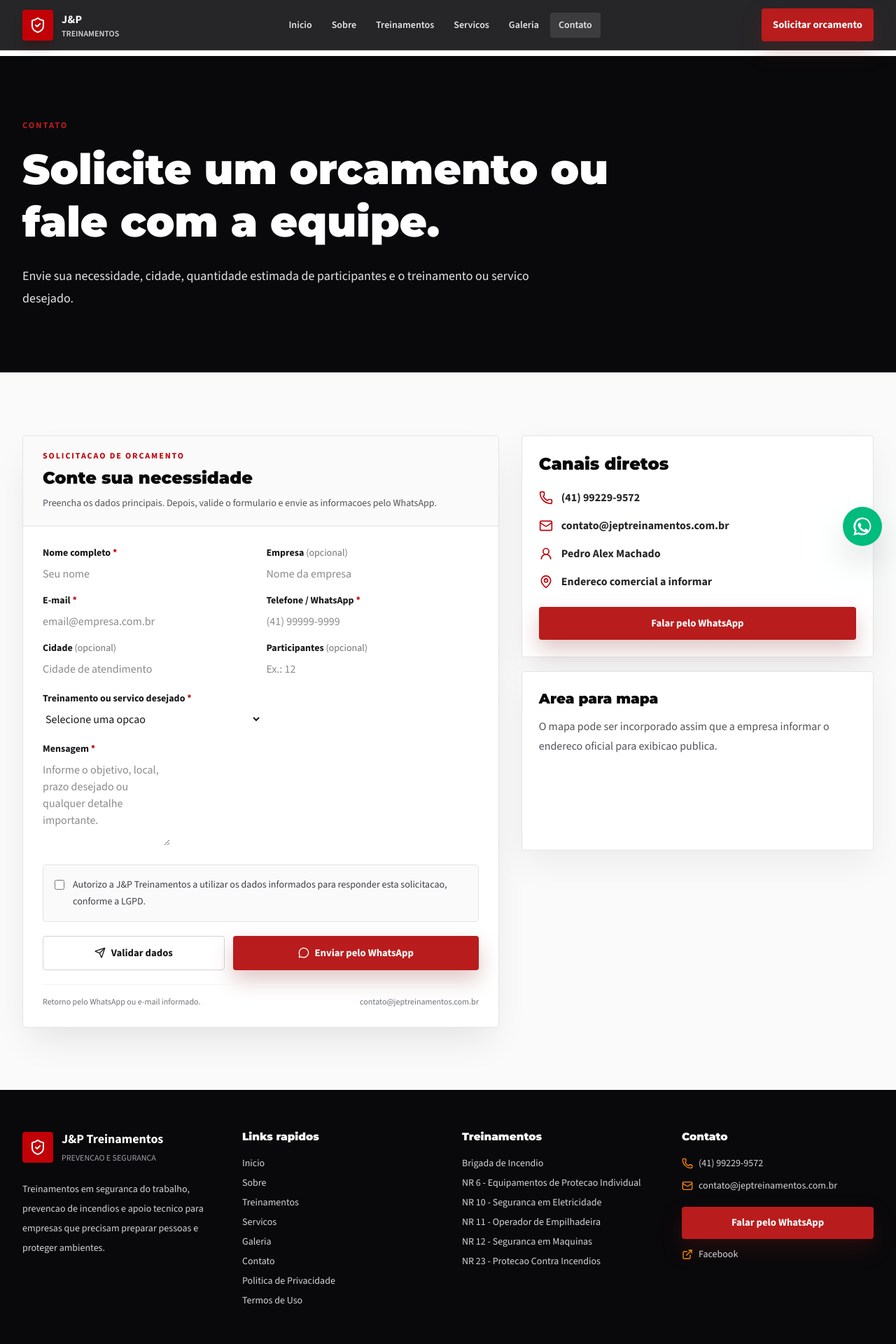
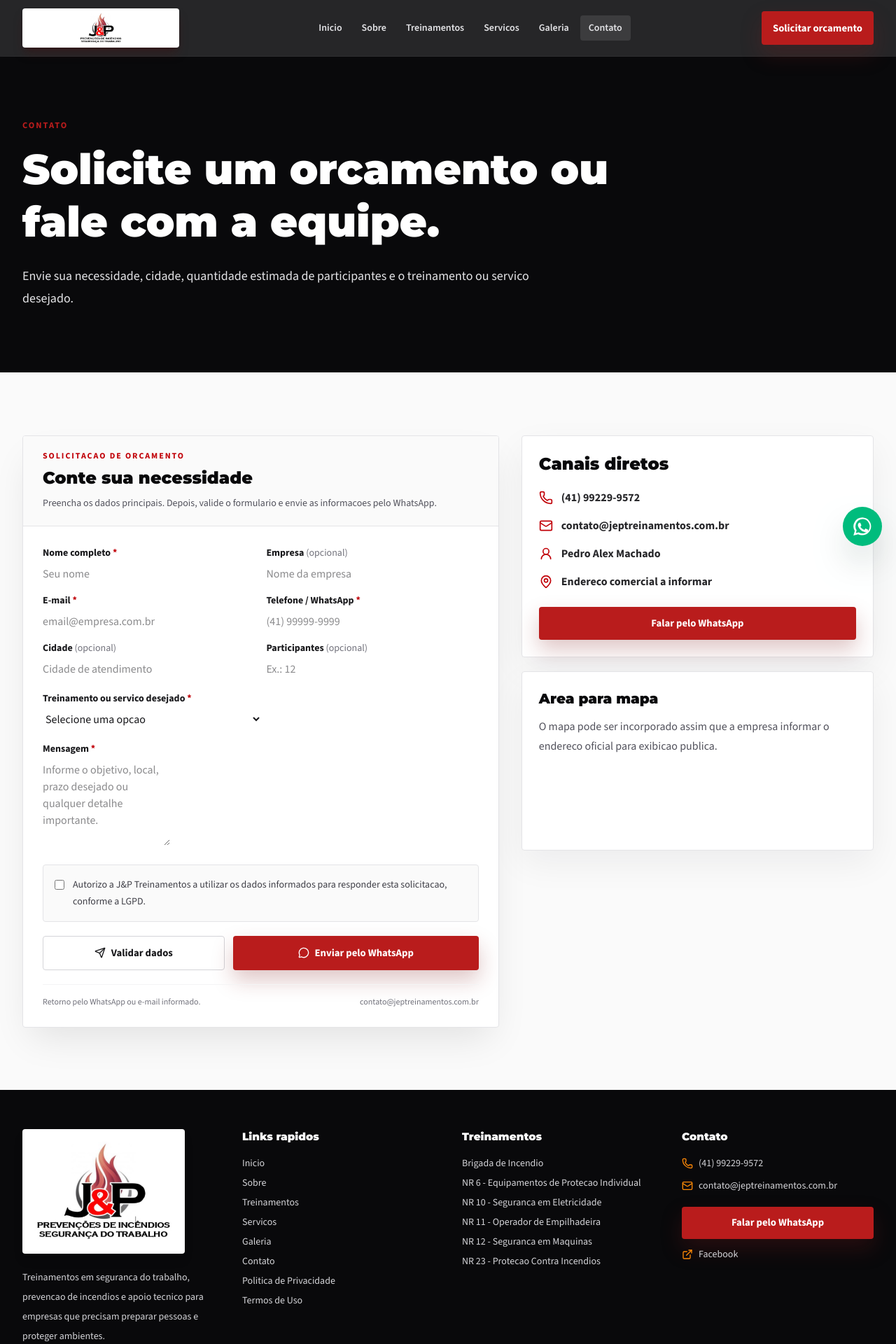
Before and after one commit to lucasmendesinf/jeptreinamentos, a Next.js app: page /contato in a window 1280 px wide. Shown: the top 1920 px of the page at 70% size. Built offline with nearby package versions, Linux system fonts and the light colour scheme.

Commit message:
Update site logo

```diff
--- a/components/Footer.tsx
+++ b/components/Footer.tsx
@@ -1,5 +1,6 @@
 import Link from "next/link";
-import { ExternalLink, Mail, Phone, ShieldCheck } from "lucide-react";
+import Image from "next/image";
+import { ExternalLink, Mail, Phone } from "lucide-react";
 import { navItems, services, siteConfig, trainings } from "@/lib/site-data";
 import { whatsappLink } from "@/lib/utils";
 
@@ -10,14 +11,14 @@ export function Footer() {
     <footer className="bg-zinc-950 text-zinc-300">
       <div className="mx-auto grid max-w-7xl gap-10 px-4 py-14 sm:px-6 md:grid-cols-2 lg:grid-cols-4 lg:px-8">
         <div>
-          <div className="mb-5 flex items-center gap-3 text-white">
-            <span className="flex h-11 w-11 items-center justify-center rounded-sm bg-red-700">
-              <ShieldCheck className="h-6 w-6" />
-            </span>
-            <div>
-              <strong className="block text-lg">J&P Treinamentos</strong>
-              <span className="text-xs uppercase text-zinc-400">Prevencao e seguranca</span>
-            </div>
+          <div className="mb-5 inline-flex rounded-sm bg-white p-3 shadow-lg shadow-black/20">
+            <Image
+              src="/logo-jp.png"
+              alt="J&P Prevencoes de Incendios e Seguranca do Trabalho"
+              width={413}
+              height={306}
+              className="h-auto w-52 object-contain"
+            />
           </div>
           <p className="text-sm leading-7">
             Treinamentos em seguranca do trabalho, prevencao de incendios e apoio tecnico para empresas que precisam preparar pessoas e proteger ambientes.
--- a/components/Header.tsx
+++ b/components/Header.tsx
@@ -1,6 +1,7 @@
 "use client";
 
-import { Menu, ShieldCheck, X } from "lucide-react";
+import { Menu, X } from "lucide-react";
+import Image from "next/image";
 import Link from "next/link";
 import { usePathname } from "next/navigation";
 import { useState } from "react";
@@ -14,13 +15,16 @@ export function Header() {
   return (
     <header className="fixed inset-x-0 top-0 z-50 border-b border-white/10 bg-zinc-950/88 text-white backdrop-blur-xl">
       <div className="mx-auto flex max-w-7xl items-center justify-between px-4 py-3 sm:px-6 lg:px-8">
-        <Link href="/" className="flex items-center gap-3" aria-label="J&P Treinamentos - inicio">
-          <span className="flex h-11 w-11 items-center justify-center rounded-sm bg-red-700 text-white shadow-lg shadow-red-950/40">
-            <ShieldCheck className="h-6 w-6" aria-hidden="true" />
-          </span>
-          <span className="leading-tight">
-            <span className="block text-base font-black tracking-wide">J&P</span>
-            <span className="block text-xs font-semibold uppercase text-zinc-300">Treinamentos</span>
+        <Link href="/" className="flex items-center" aria-label="J&P Prevencoes de Incendios e Seguranca do Trabalho">
+          <span className="flex h-12 w-[176px] items-center rounded-sm bg-white px-3 py-1 shadow-lg shadow-red-950/35 sm:h-14 sm:w-[224px]">
+            <Image
+              src="/logo-jp.png"
+              alt="J&P Prevencoes de Incendios e Seguranca do Trabalho"
+              width={413}
+              height={306}
+              priority
+              className="h-full w-full object-contain"
+            />
           </span>
         </Link>
 
```
Also changed, not shown: public/logo-jp.png (added).
